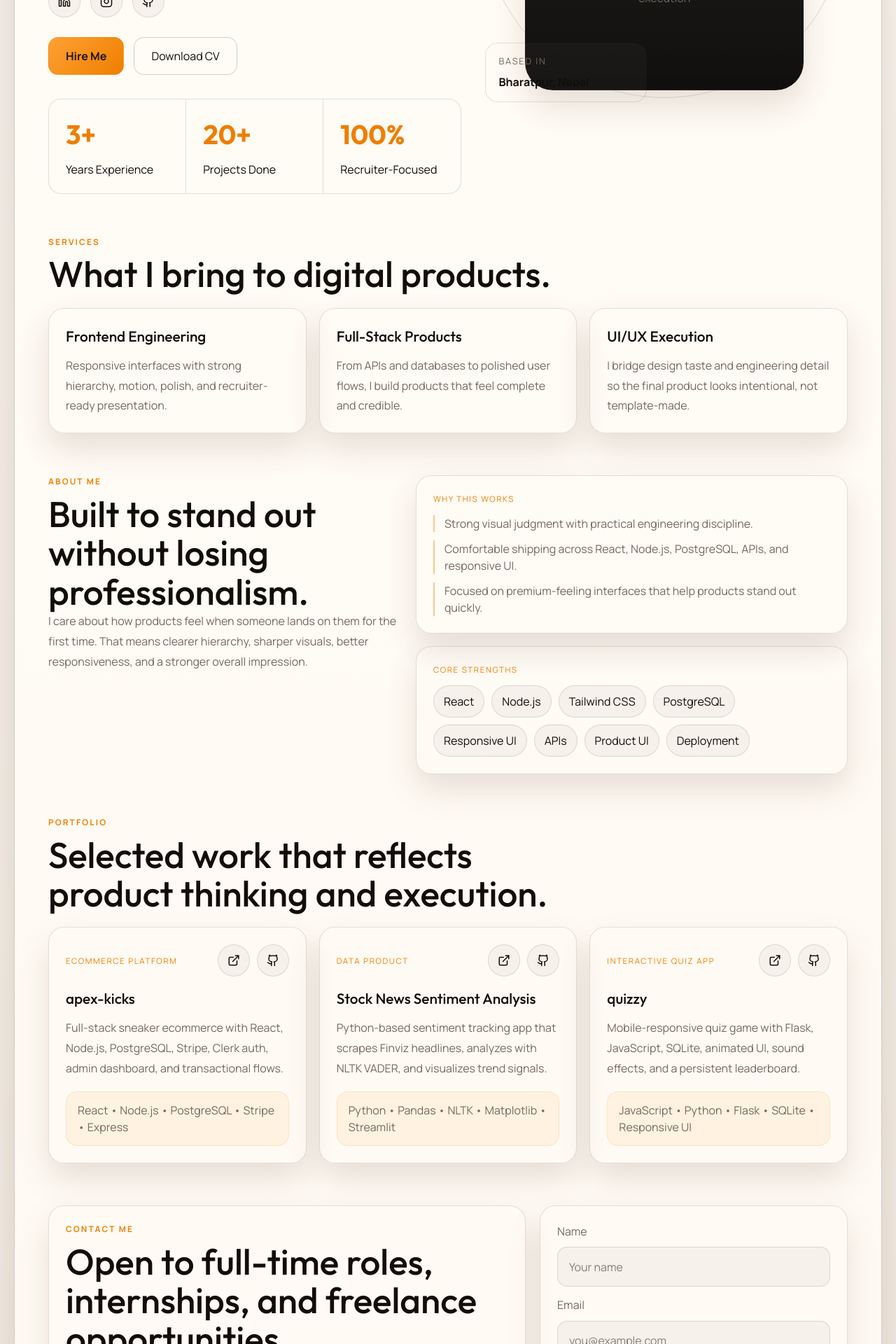
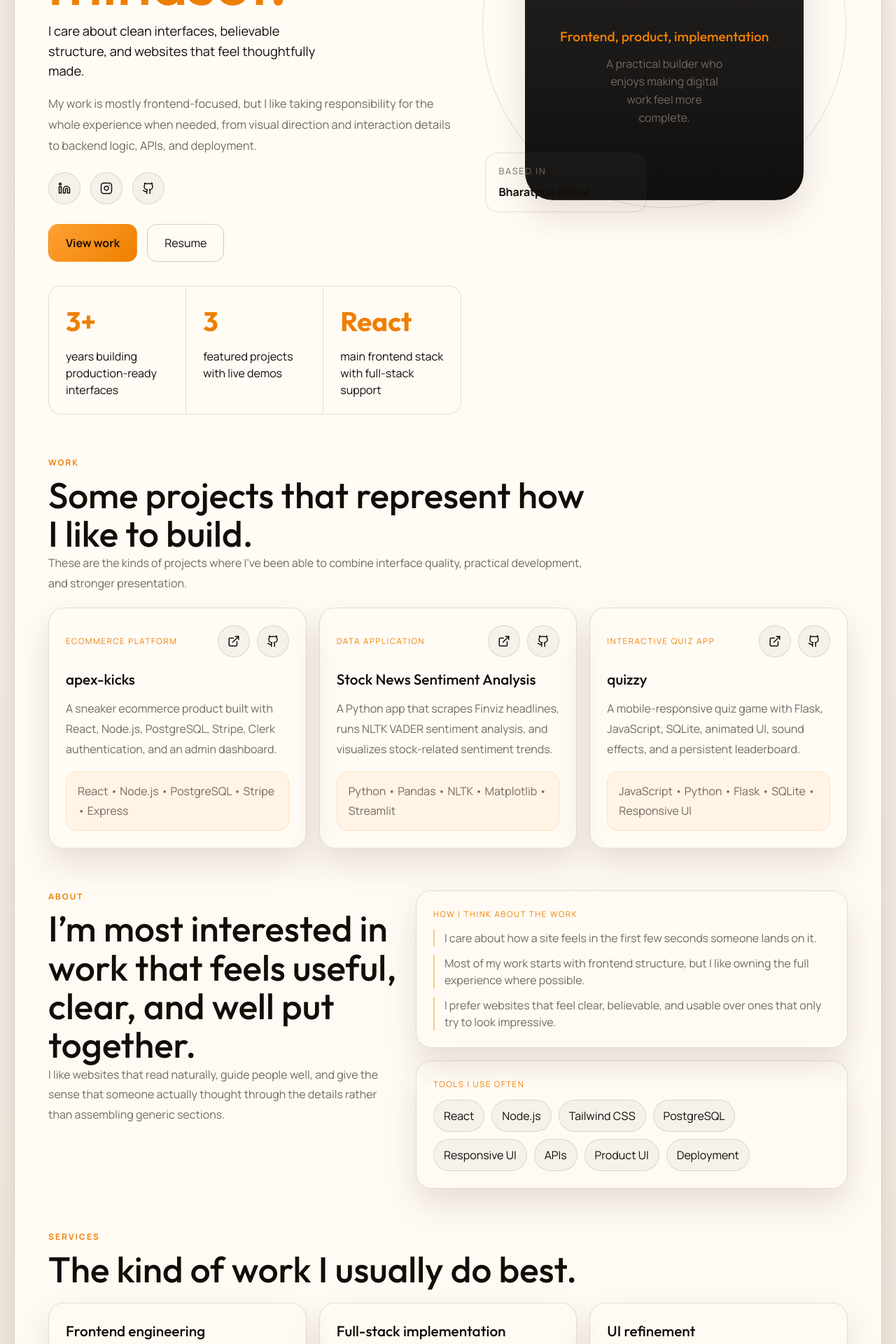
Before and after one commit to aar0gya/myportfolio, a React (Vite) app: page / in a window 1280 px wide. Shown: the part 680-2600 px from the top of the page at 70% size. Built offline with nearby package versions, Linux system fonts and the light colour scheme.

Commit message:
Updated entire Website

```diff
--- a/src/index.css
+++ b/src/index.css
@@ -243,6 +243,7 @@
   color: var(--primary);
 }
 
+.hero-subline,
 .hero-description,
 .section-copy,
 .info-card p,
@@ -251,6 +252,14 @@
 .contact-link small,
 .contact-link strong {
   color: var(--muted);
+}
+
+.hero-subline {
+  margin: 14px 0 0;
+  max-width: 36ch;
+  color: var(--heading);
+  font-size: 1.14rem;
+  line-height: 1.55;
 }
 
 .hero-description {
@@ -374,6 +383,7 @@
   justify-items: center;
   text-align: center;
   box-shadow: var(--shadow);
+  padding: 24px;
 }
 
 .portrait-caption {
@@ -439,6 +449,10 @@
   margin-bottom: 20px;
 }
 
+.section-heading.left {
+  margin-bottom: 14px;
+}
+
 .section-label {
   margin: 0 0 10px;
   color: var(--primary);
@@ -471,7 +485,7 @@
 .footer {
   border-radius: 22px;
   border: 1px solid var(--line);
-  background: rgba(255, 255, 255, 0.03);
+  background: rgba(255, 255, 255, 0.025);
   box-shadow: var(--shadow);
 }
 
@@ -570,8 +584,9 @@
   margin-top: 18px;
   padding: 14px 16px;
   border-radius: 16px;
-  background: rgba(255, 138, 0, 0.08);
+  background: rgba(255, 138, 0, 0.06);
   border: 1px solid rgba(255, 138, 0, 0.16);
+  line-height: 1.7;
 }
 
 .contact-layout {
@@ -637,6 +652,12 @@
   background: var(--surface-soft);
   color: var(--heading);
   outline: none;
+}
+
+.form-card input:focus,
+.form-card textarea:focus {
+  border-color: rgba(255, 138, 0, 0.42);
+  box-shadow: 0 0 0 4px rgba(255, 138, 0, 0.1);
 }
 
 .submit-button {
--- a/src/pages/Home.jsx
+++ b/src/pages/Home.jsx
@@ -10,71 +10,70 @@ import {
   Menu,
   Moon,
   Phone,
-  Sparkles,
   SunMedium,
   X,
 } from "lucide-react";
 import { useToast } from "@/hooks/use-toast";
 
 const navigation = [
-  { label: "Home", href: "#overview" },
+  { label: "Intro", href: "#overview" },
+  { label: "Work", href: "#portfolio" },
+  { label: "About", href: "#about" },
   { label: "Services", href: "#services" },
-  { label: "About Me", href: "#about" },
-  { label: "Portfolio", href: "#portfolio" },
-  { label: "Contact Me", href: "#contact" },
+  { label: "Contact", href: "#contact" },
 ];
 
 const stats = [
-  { value: "3+", label: "Years Experience" },
-  { value: "20+", label: "Projects Done" },
-  { value: "100%", label: "Recruiter-Focused" },
+  { value: "3+", label: "years building production-ready interfaces" },
+  { value: "3", label: "featured projects with live demos" },
+  { value: "React", label: "main frontend stack with full-stack support" },
 ];
 
 const serviceCards = [
   {
-    title: "Frontend Engineering",
-    text: "Responsive interfaces with strong hierarchy, motion, polish, and recruiter-ready presentation.",
+    title: "Frontend engineering",
+    text: "Responsive interfaces with strong hierarchy, clean interaction patterns, and a product-first visual approach.",
   },
   {
-    title: "Full-Stack Products",
-    text: "From APIs and databases to polished user flows, I build products that feel complete and credible.",
+    title: "Full-stack implementation",
+    text: "I can take ideas past the UI layer into APIs, databases, authentication flows, and deployment-ready structure.",
   },
   {
-    title: "UI/UX Execution",
-    text: "I bridge design taste and engineering detail so the final product looks intentional, not template-made.",
+    title: "UI refinement",
+    text: "I pay attention to spacing, pacing, readability, and the kind of polish that makes a website feel cared for.",
   },
 ];
 
 const aboutPoints = [
-  "Strong visual judgment with practical engineering discipline.",
-  "Comfortable shipping across React, Node.js, PostgreSQL, APIs, and responsive UI.",
-  "Focused on premium-feeling interfaces that help products stand out quickly.",
+  "I care about how a site feels in the first few seconds someone lands on it.",
+  "Most of my work starts with frontend structure, but I like owning the full experience where possible.",
+  "I prefer websites that feel clear, believable, and usable over ones that only try to look impressive.",
 ];
 
 const projects = [
   {
     title: "apex-kicks",
-    tag: "Ecommerce Platform",
+    tag: "Ecommerce platform",
     description:
-      "Full-stack sneaker ecommerce with React, Node.js, PostgreSQL, Stripe, Clerk auth, admin dashboard, and transactional flows.",
+      "A sneaker ecommerce product built with React, Node.js, PostgreSQL, Stripe, Clerk authentication, and an admin dashboard.",
     stack: ["React", "Node.js", "PostgreSQL", "Stripe", "Express"],
     demoUrl: "https://apex-kicks.vercel.app/",
     githubUrl: "https://github.com/aar0gya/apex-kicks",
   },
   {
     title: "Stock News Sentiment Analysis",
-    tag: "Data Product",
+    tag: "Data application",
     description:
-      "Python-based sentiment tracking app that scrapes Finviz headlines, analyzes with NLTK VADER, and visualizes trend signals.",
+      "A Python app that scrapes Finviz headlines, runs NLTK VADER sentiment analysis, and visualizes stock-related sentiment trends.",
     stack: ["Python", "Pandas", "NLTK", "Matplotlib", "Streamlit"],
     demoUrl: "https://stock-news-sentiment-analysis-fzx7qmxy27r8jt7immruik.streamlit.app/",
     githubUrl: "https://github.com/aar0gya/Stock-News-Sentiment-Analysis",
   },
   {
     title: "quizzy",
-    tag: "Interactive Quiz App",
+    tag: "Interactive quiz app",
     description:
-      "Mobile-responsive quiz game with Flask, JavaScript, SQLite, animated UI, sound effects, and a persistent leaderboard.",
+      "A mobile-responsive quiz game with Flask, JavaScript, SQLite, animated UI, sound effects, and a persistent leaderboard.",
     stack: ["JavaScript", "Python", "Flask", "SQLite", "Responsive UI"],
     demoUrl: "https://quizzy-j6cz.onrender.com/",
     githubUrl: "https://github.com/aar0gya/quizzy",
@@ -236,7 +235,7 @@ export const Home = () => {
               {theme === "dark" ? <SunMedium size={18} /> : <Moon size={18} />}
             </button>
             <a className="cta-button desktop-only" href="#contact">
-              Hire Me
+              Get in touch
             </a>
             <button
               type="button"
@@ -263,7 +262,7 @@ export const Home = () => {
               </a>
             ))}
             <a className="mobile-menu-resume" href="/resume.pdf" target="_blank" rel="noreferrer" onClick={() => setMenuOpen(false)}>
-              Download CV
+              Resume
             </a>
           </div>
         )}
@@ -271,13 +270,14 @@ export const Home = () => {
         <main className="content">
           <section id="overview" className="hero" data-reveal>
             <div className="hero-copy">
-              <p className="hero-lead">Hi I am</p>
+              <p className="hero-lead">Hello, I'm</p>
               <p className="hero-name">Aarogya Bikram Thapa</p>
-              <h1>Frontend Product Developer</h1>
+              <h1>Frontend developer with a product mindset.</h1>
+              <p className="hero-subline">I care about clean interfaces, believable structure, and websites that feel thoughtfully made.</p>
               <p className="hero-description">
-                I build classy digital experiences that combine modern frontend craft,
-                full-stack capability, and a presentation style that feels professional,
-                credible, and recruiter-friendly.
+                My work is mostly frontend-focused, but I like taking responsibility for the
+                whole experience when needed, from visual direction and interaction details
+                to backend logic, APIs, and deployment.
               </p>
 
               <div className="hero-social-row">
@@ -292,11 +292,11 @@ export const Home = () => {
               </div>
 
               <div className="hero-actions">
-                <a className="cta-button" href="#contact">
-                  Hire Me
+                <a className="cta-button" href="#portfolio">
+                  View work
                 </a>
                 <a className="ghost-button" href="/resume.pdf" target="_blank" rel="noreferrer">
-                  Download CV
+                  Resume
                 </a>
               </div>
 
@@ -314,75 +314,28 @@ export const Home = () => {
               <div className="hero-orbit" />
               <div className="hero-portrait-card">
                 <div className="portrait-caption">ABT</div>
-                <div className="portrait-title">Frontend craft</div>
-                <div className="portrait-subtitle">UI polish • Product thinking • Full-stack execution</div>
+                <div className="portrait-title">Frontend, product, implementation</div>
+                <div className="portrait-subtitle">A practical builder who enjoys making digital work feel more complete.</div>
               </div>
               <div className="floating-note note-top">
-                <small>Current Focus</small>
-                <strong>Professional, product-grade interfaces</strong>
+                <small>Current focus</small>
+                <strong>Frontend-heavy product work with polished UX</strong>
               </div>
               <div className="floating-note note-bottom">
-                <small>Based In</small>
+                <small>Based in</small>
                 <strong>Bharatpur, Nepal</strong>
               </div>
             </div>
           </section>
 
-          <section id="services" className="section-grid">
-            <div className="section-heading" data-reveal>
-              <p className="section-label">Services</p>
-              <h2>What I bring to digital products.</h2>
-            </div>
-            <div className="cards-grid service-grid">
-              {serviceCards.map((item) => (
-                <article key={item.title} className="info-card" data-reveal>
-                  <h3>{item.title}</h3>
-                  <p>{item.text}</p>
-                </article>
-              ))}
-            </div>
-          </section>
-
-          <section id="about" className="split-layout">
-            <div className="section-heading sticky-panel" data-reveal>
-              <p className="section-label">About me</p>
-              <h2>Built to stand out without losing professionalism.</h2>
-              <p className="section-copy">
-                I care about how products feel when someone lands on them for the first
-                time. That means clearer hierarchy, sharper visuals, better responsiveness,
-                and a stronger overall impression.
-              </p>
-            </div>
-
-            <div className="stack-column">
-              <article className="wide-card" data-reveal>
-                <p className="mini-label">Why this works</p>
-                <div className="points-list">
-                  {aboutPoints.map((point) => (
-                    <p key={point}>{point}</p>
-                  ))}
-                </div>
-              </article>
-
-              <article className="wide-card" data-reveal>
-                <p className="mini-label">Core strengths</p>
-                <div className="skill-badges">
-                  {["React", "Node.js", "Tailwind CSS", "PostgreSQL", "Responsive UI", "APIs", "Product UI", "Deployment"].map(
-                    (item) => (
-                      <span key={item} className="badge">
-                        {item}
-                      </span>
-                    )
-                  )}
-                </div>
-              </article>
-            </div>
-          </section>
-
           <section id="portfolio" className="section-grid">
             <div className="section-heading" data-reveal>
-              <p className="section-label">Portfolio</p>
-              <h2>Selected work that reflects product thinking and execution.</h2>
+              <p className="section-label">Work</p>
+              <h2>Some projects that represent how I like to build.</h2>
+              <p className="section-copy">
+                These are the kinds of projects where I’ve been able to combine interface quality,
+                practical development, and stronger presentation.
+              </p>
             </div>
             <div className="cards-grid project-grid">
               {projects.map((project) => (
@@ -406,11 +359,65 @@ export const Home = () => {
             </div>
           </section>
 
+          <section id="about" className="split-layout">
+            <div className="section-heading sticky-panel" data-reveal>
+              <p className="section-label">About</p>
+              <h2>I’m most interested in work that feels useful, clear, and well put together.</h2>
+              <p className="section-copy">
+                I like websites that read naturally, guide people well, and give the sense that
+                someone actually thought through the details rather than assembling generic sections.
+              </p>
+            </div>
+
+            <div className="stack-column">
+              <article className="wide-card" data-reveal>
+                <p className="mini-label">How I think about the work</p>
+                <div className="points-list">
+                  {aboutPoints.map((point) => (
+                    <p key={point}>{point}</p>
+                  ))}
+                </div>
+              </article>
+
+              <article className="wide-card" data-reveal>
+                <p className="mini-label">Tools I use often</p>
+                <div className="skill-badges">
+                  {["React", "Node.js", "Tailwind CSS", "PostgreSQL", "Responsive UI", "APIs", "Product UI", "Deployment"].map(
+                    (item) => (
+                      <span key={item} className="badge">
+                        {item}
+                      </span>
+                    )
+                  )}
+                </div>
+              </article>
+            </div>
+          </section>
+
+          <section id="services" className="section-grid">
+            <div className="section-heading" data-reveal>
+              <p className="section-label">Services</p>
+              <h2>The kind of work I usually do best.</h2>
+            </div>
+            <div className="cards-grid service-grid">
+              {serviceCards.map((item) => (
+                <article key={item.title} className="info-card" data-reveal>
+                  <h3>{item.title}</h3>
+                  <p>{item.text}</p>
+                </article>
+              ))}
+            </div>
+          </section>
+
           <section id="contact" className="contact-layout">
             <div className="contact-card" data-reveal>
               <div className="section-heading left">
-                <p className="section-label">Contact me</p>
-                <h2>Open to full-time roles, internships, and freelance opportunities.</h2>
+                <p className="section-label">Contact</p>
+                <h2>Open to roles, internships, and freelance projects.</h2>
+                <p className="section-copy">
+                  If you're looking for someone who cares about frontend quality and can also
+                  help carry the product through implementation, feel free to reach out.
+                </p>
               </div>
               <div className="contact-links">
                 {contactLinks.map((item) => {
@@ -441,10 +448,10 @@ export const Home = () => {
               </label>
               <label>
                 Message
-                <textarea name="message" rows="5" placeholder="Tell me about the role or the product." required />
+                <textarea name="message" rows="5" placeholder="Tell me a bit about the role or the project." required />
               </label>
               <button type="submit" className="cta-button submit-button">
-                Start Conversation
+                Start conversation
                 <ArrowUpRight size={16} />
               </button>
             </form>
@@ -453,7 +460,7 @@ export const Home = () => {
           <footer className="footer" data-reveal>
             <div>
               <p className="section-label">Aarogya Bikram Thapa</p>
-              <h2>Classy interfaces, stronger first impressions, and product-ready execution.</h2>
+              <h2>Frontend-focused work shaped by product thinking, clean visuals, and solid execution.</h2>
             </div>
             <div className="footer-links">
               {socialLinks.map((item) => {
```
